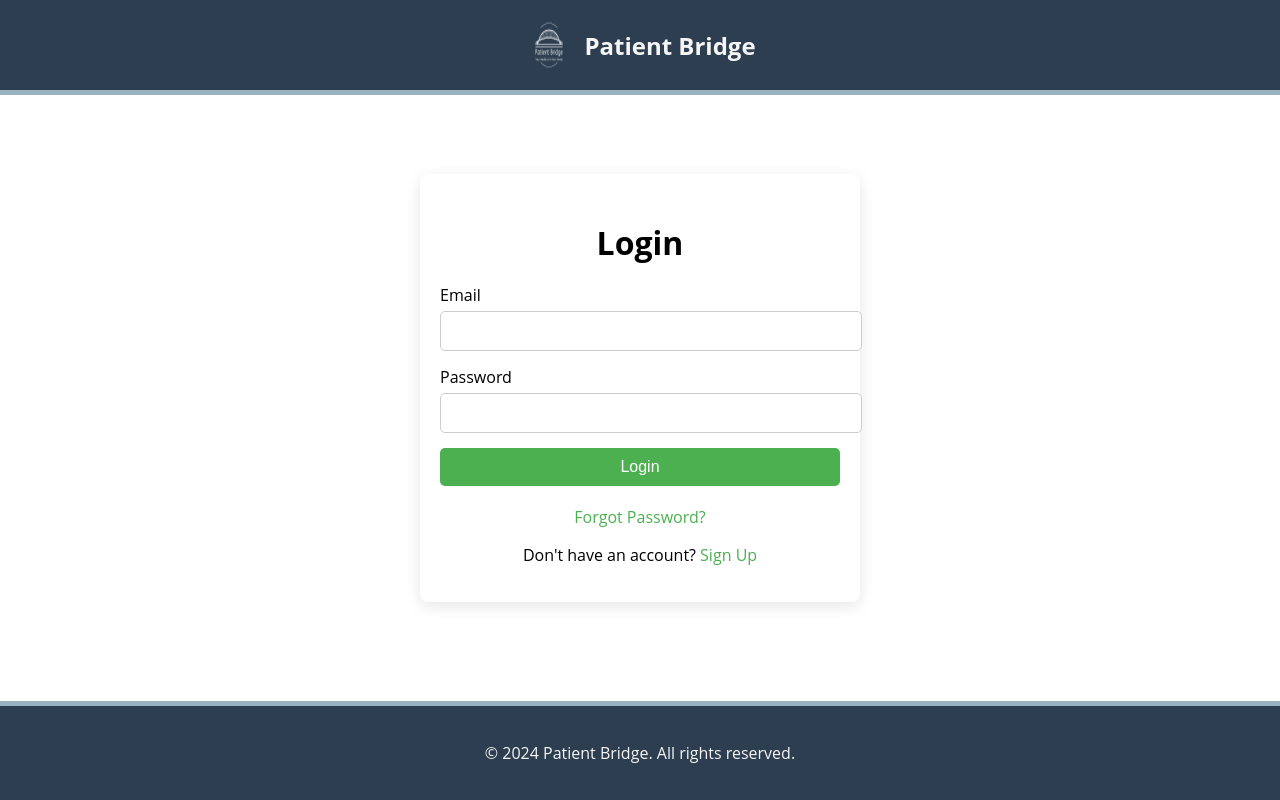
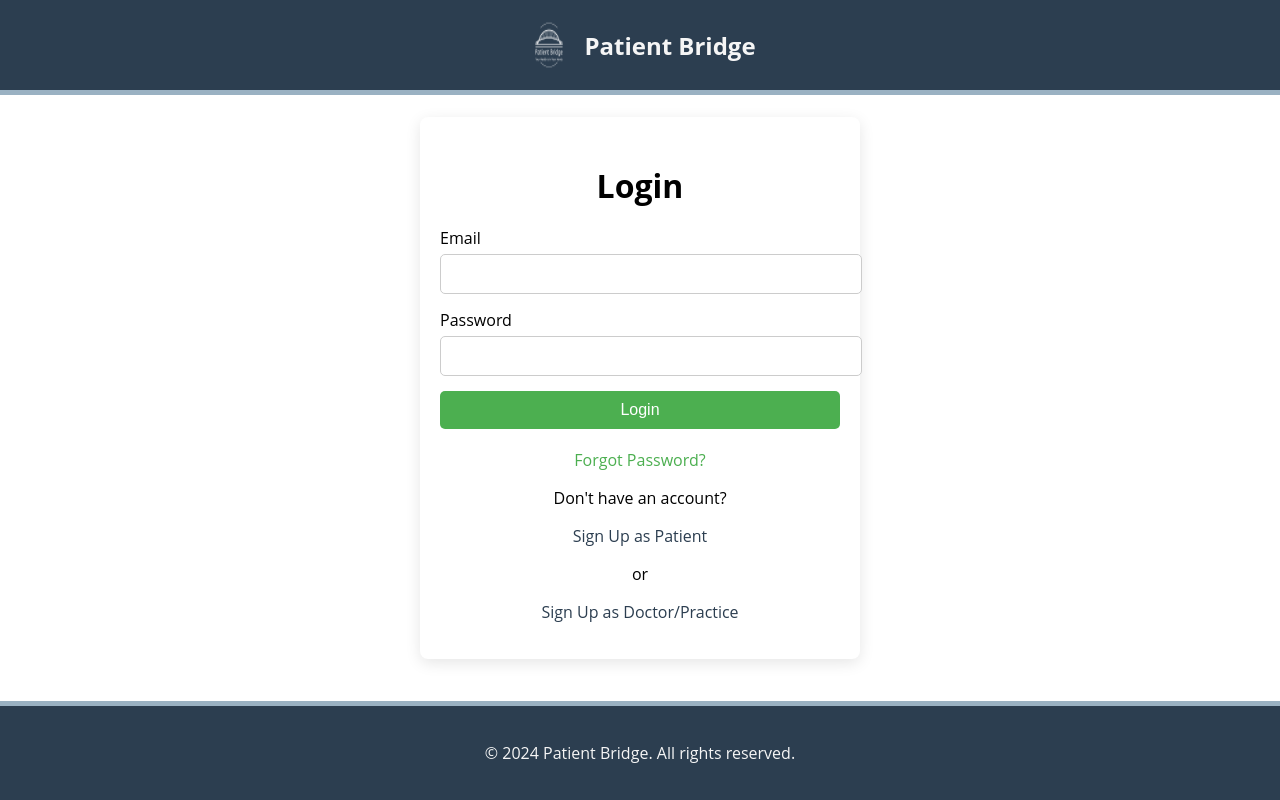
Before and after one commit to JewandreJuliano/Patient-Bridge, a React (Create React App) app in the folder patient-bridge/: page /login in a window 1280 px wide. Built offline with nearby package versions, Linux system fonts and the light colour scheme.

Commit message:
Improved navigation between Login and SignUp pages

```diff
--- a/patient-bridge/src/components/LandingPage.js
+++ b/patient-bridge/src/components/LandingPage.js
@@ -1,5 +1,6 @@
 import React, { useState } from 'react';
 import '../styles/LandingPage.css'; // Import CSS file for styling
+import { Link } from 'react-router-dom';
 
 const LandingPage = () => {
     const [showDropdown, setShowDropdown] = useState(false);
@@ -17,7 +18,7 @@ const LandingPage = () => {
                 </div>
                 <div className="auth-buttons">
                     <button className="help-btn">Help</button>
-                    <button className="login-btn">Login</button>
+                    <Link to="/login" className="login-btn">Login</Link>
                     <div className="signup-dropdown">
                         <button
                             className="signup-btn"
--- a/patient-bridge/src/components/LoginPage.js
+++ b/patient-bridge/src/components/LoginPage.js
@@ -1,4 +1,5 @@
 import React, { useState } from 'react';
+import { Link } from 'react-router-dom';
 import '../styles/LoginPage.css'; // Import CSS file for styling
 
 const LoginPage = () => {
@@ -47,8 +48,12 @@ const LoginPage = () => {
                         </div>
                         <button type="submit" className="login-btn">Login</button>
                         <div className="login-links">
-                            <a href="/forgot-password" className="forgot-password-link">Forgot Password?</a>
-                            <p>Don't have an account? <a href="/signup" className="signup-link">Sign Up</a></p>
+                            <Link to="/forgot-password" className="forgot-password-link">Forgot Password?</Link>
+                            <p>Don't have an account?</p>
+                            <p><Link to="/signup/patient" className="dropdown-item">Sign Up as Patient</Link></p>
+                            <p>or</p>
+                            <p><Link to="/signup/doctor" className="dropdown-item">Sign Up as Doctor/Practice</Link></p>
+
                         </div>
                     </form>
                 </div>
```
